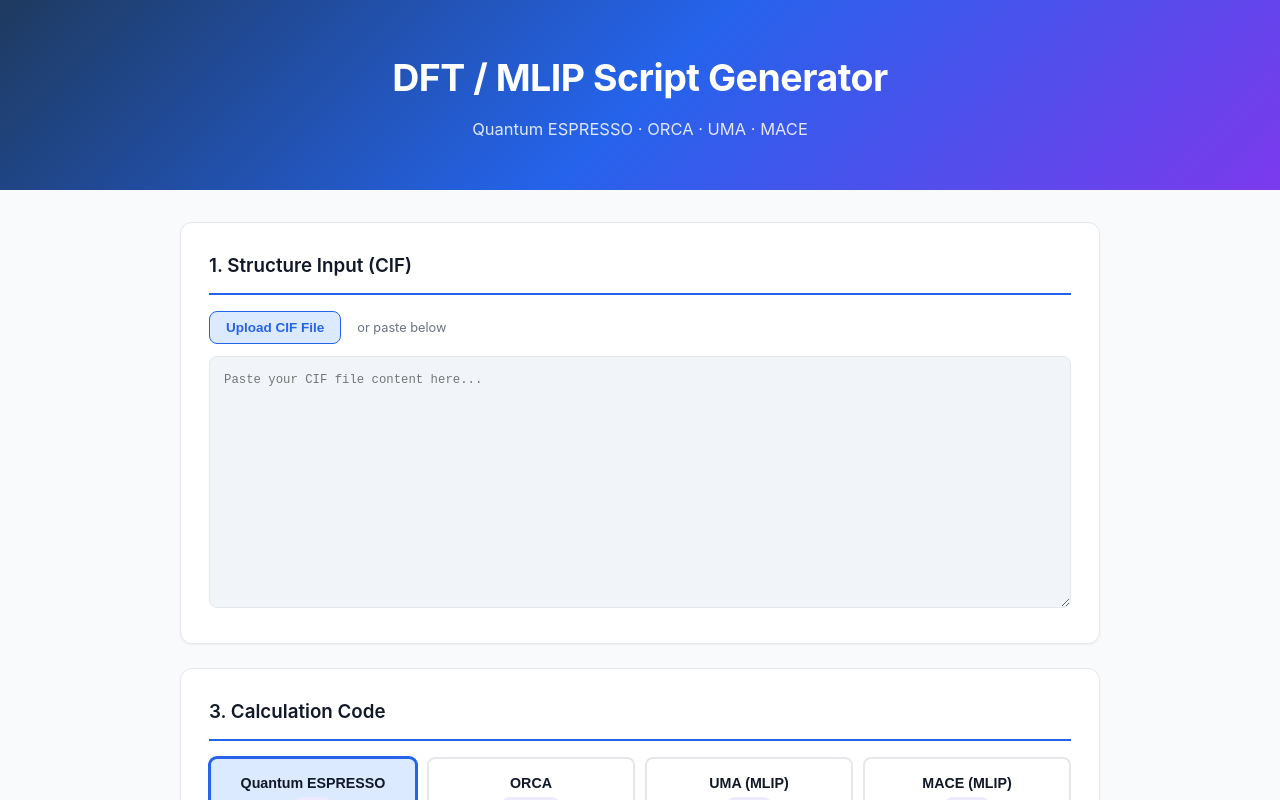
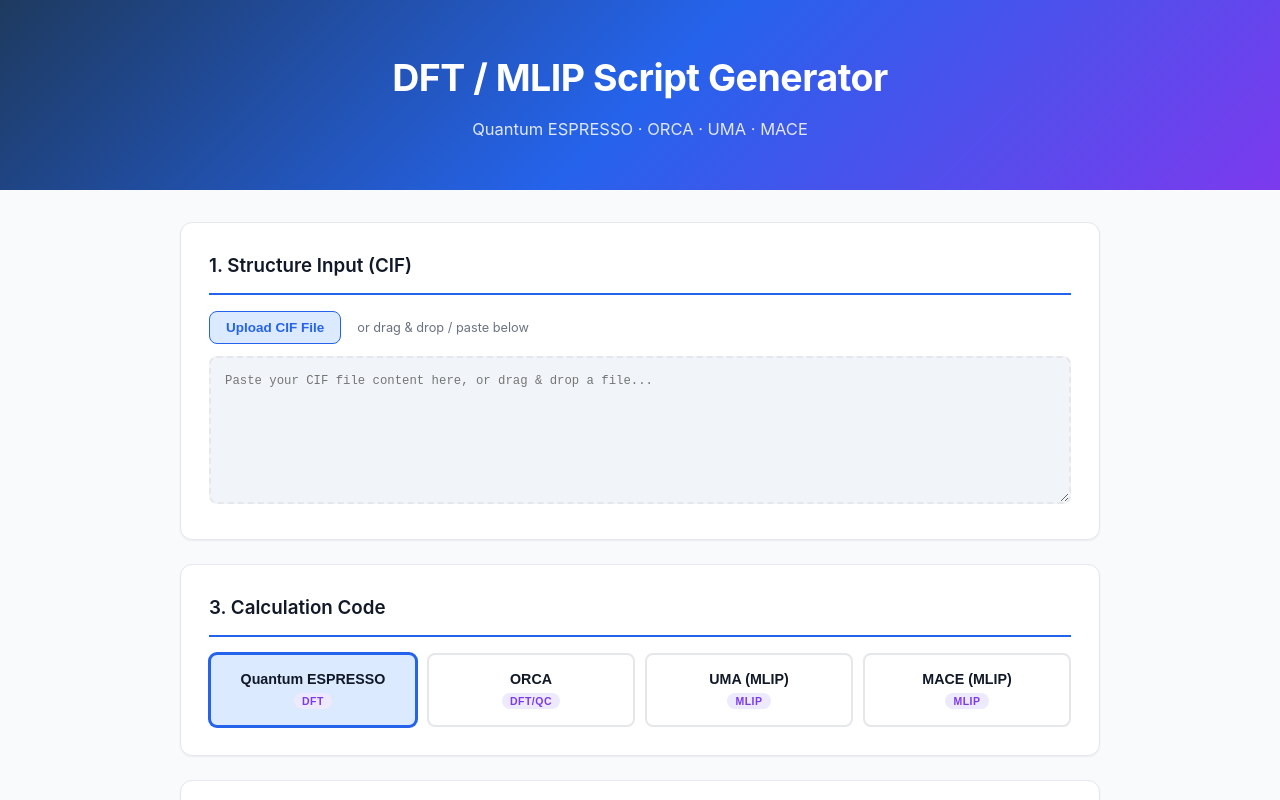
Before and after one commit to yonghoon7153-source/Yonghoon, a React (Vite) app: page / in a window 1280 px wide. Shown: the top 800 px of the page. Built offline with nearby package versions, Linux system fonts and the light colour scheme.

Commit message:
feat: support drag & drop CIF files and auto-resize textarea
- Drag & drop files onto textarea reads them as text
- Accept .cif and .txt files
- Textarea auto-expands based on content length
- Visual drag feedback with dashed border highlight

https://claude.ai/code/session_01XdAtnxoSNizeKzNaaEHENU

```diff
--- a/src/App.css
+++ b/src/App.css
@@ -145,17 +145,25 @@
   font-size: 0.82rem;
   line-height: 1.5;
   padding: 14px;
-  border: 1px solid var(--border);
+  border: 2px dashed var(--border);
   border-radius: var(--radius);
   background: var(--code-bg);
   color: var(--text);
   resize: vertical;
   outline: none;
-  transition: border-color 0.15s;
+  transition: border-color 0.15s, background 0.15s;
+  min-height: 12em;
+  box-sizing: border-box;
 }
 
 .cif-textarea:focus {
   border-color: var(--primary);
+  border-style: solid;
+}
+
+.cif-textarea.dragging {
+  border-color: var(--primary);
+  background: var(--primary-light);
 }
 
 .cif-preview {
--- a/src/components/CifUploader.jsx
+++ b/src/components/CifUploader.jsx
@@ -1,14 +1,38 @@
-import { useRef } from 'react';
+import { useRef, useState } from 'react';
 
 export default function CifUploader({ cifText, setCifText }) {
   const fileInput = useRef(null);
+  const [dragging, setDragging] = useState(false);
 
-  const handleFile = (e) => {
-    const file = e.target.files[0];
+  const readFile = (file) => {
     if (!file) return;
     const reader = new FileReader();
     reader.onload = (ev) => setCifText(ev.target.result);
     reader.readAsText(file);
+  };
+
+  const handleFile = (e) => {
+    readFile(e.target.files[0]);
+  };
+
+  const handleDragOver = (e) => {
+    e.preventDefault();
+    e.stopPropagation();
+    setDragging(true);
+  };
+
+  const handleDragLeave = (e) => {
+    e.preventDefault();
+    e.stopPropagation();
+    setDragging(false);
+  };
+
+  const handleDrop = (e) => {
+    e.preventDefault();
+    e.stopPropagation();
+    setDragging(false);
+    const file = e.dataTransfer.files[0];
+    if (file) readFile(file);
   };
 
   return (
@@ -21,22 +45,25 @@ export default function CifUploader({ cifText, setCifText }) {
         <input
           ref={fileInput}
           type="file"
-          accept=".cif"
+          accept=".cif,.txt"
           onChange={handleFile}
           style={{ display: 'none' }}
         />
-        <span className="or-divider">or paste below</span>
+        <span className="or-divider">or drag &amp; drop / paste below</span>
       </div>
       <textarea
-        className="cif-textarea"
-        rows={12}
-        placeholder="Paste your CIF file content here..."
+        className={`cif-textarea${dragging ? ' dragging' : ''}`}
+        placeholder="Paste your CIF file content here, or drag & drop a file..."
         value={cifText}
         onChange={(e) => setCifText(e.target.value)}
+        onDragOver={handleDragOver}
+        onDragLeave={handleDragLeave}
+        onDrop={handleDrop}
+        style={{ height: cifText ? `${Math.min(Math.max(cifText.split('\n').length * 1.5, 12), 40)}em` : undefined }}
       />
       {cifText && (
         <div className="cif-preview">
-          {cifText.length > 0 && `${cifText.split('\n').length} lines loaded`}
+          {cifText.split('\n').length} lines loaded
         </div>
       )}
     </section>
```
Also changed, not shown: 4 other files (tests, documents, lock files or other folders).
